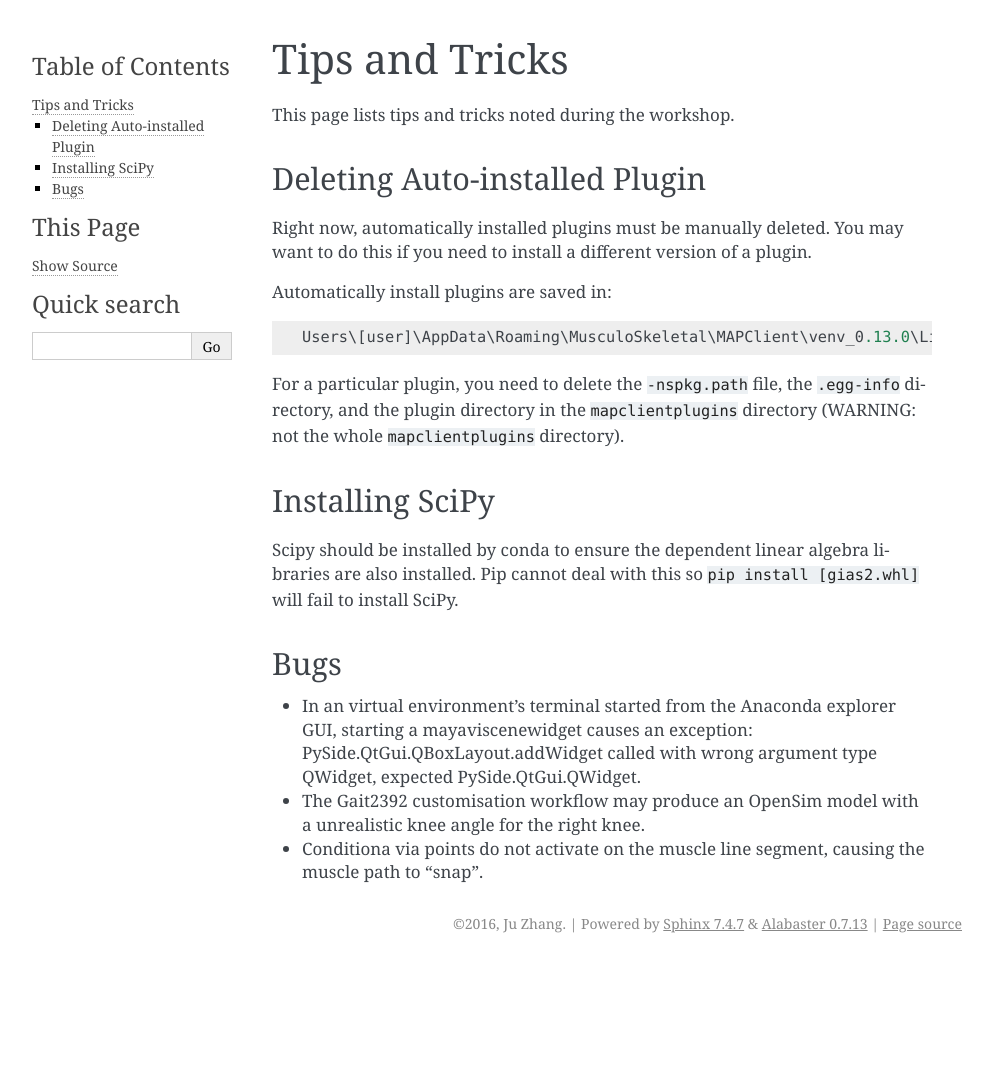
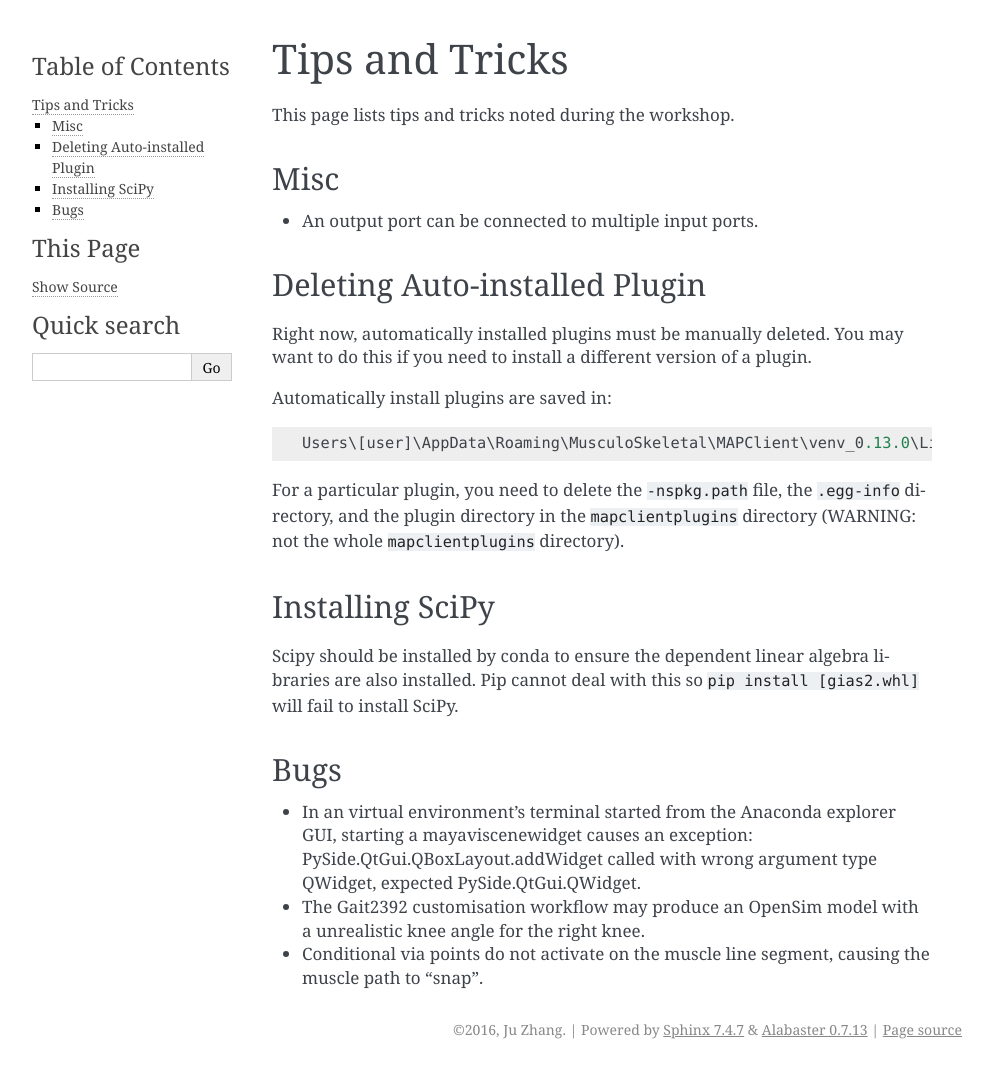
Before and after one commit to juzhang/mapclient-fai-workshop, a Sphinx documentation site: the page built from doc/tips-and-tricks.rst, in a window 1280 px wide. Shown: the whole page, without its empty margins (148-1141 px from the left). Built offline with Sphinx 7.4.7, drawn with Linux system fonts in a browser that asks for light colours; before the commit the page ends 963 px from its top, so only the background shows below that.

Commit message:
added a misc tip

```diff
--- a/doc/tips-and-tricks.rst
+++ b/doc/tips-and-tricks.rst
@@ -3,6 +3,11 @@ Tips and Tricks
 ***************
 
 This page lists tips and tricks noted during the workshop.
+
+Misc
+====
+- An output port can be connected to multiple input ports.
+
 
 Deleting Auto-installed Plugin
 ==============================
@@ -27,4 +32,4 @@ Bugs
 
 -  The Gait2392 customisation workflow may produce an OpenSim model with a unrealistic knee angle for the right knee.
 
--  Conditiona via points do not activate on the muscle line segment, causing the muscle path to "snap".
+-  Conditional via points do not activate on the muscle line segment, causing the muscle path to "snap".
```
